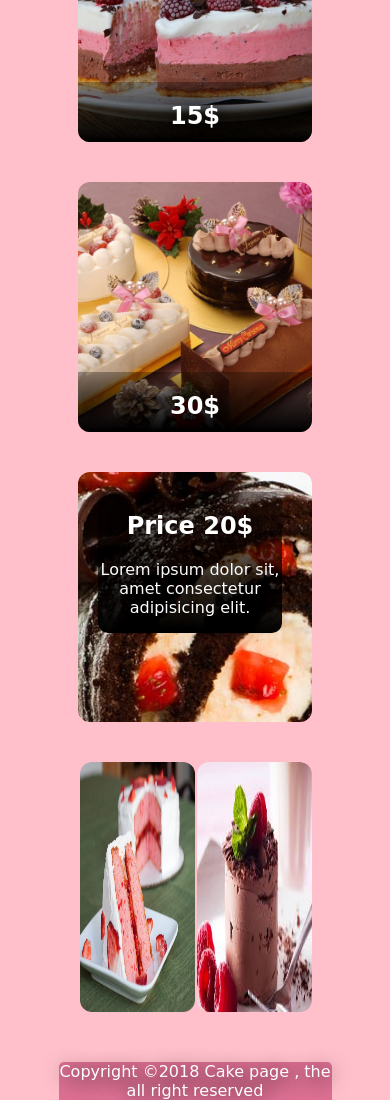
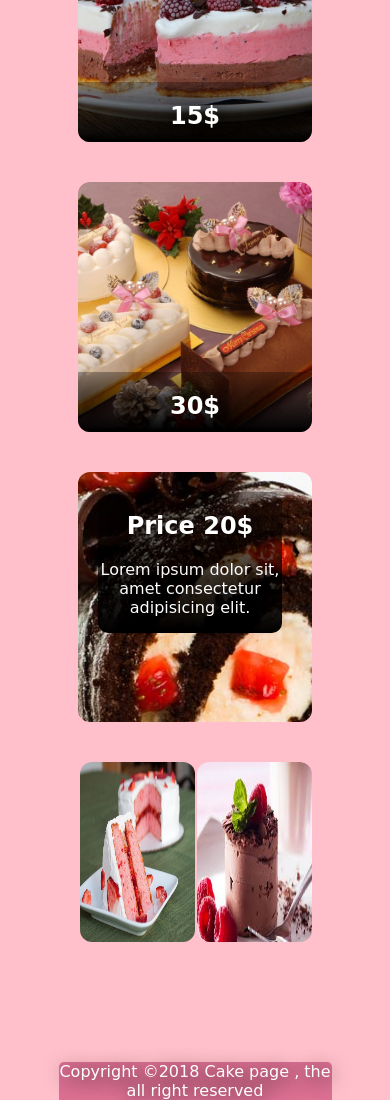
Before and after one commit to Mariam-Magdy/cake, a plain HTML site: page index.html in a window 390 px wide. Shown: the part 423-1523 px from the top of the page. Drawn offline with Linux system fonts and the light colour scheme.

Commit message:
version 0.3

```diff
--- a/css/style.css
+++ b/css/style.css
@@ -167,4 +167,8 @@ footer{
     .sec:hover{
         height: auto;
     }
+
+    .pic, .pic2{
+        height: 180px;
+    }
 }
```
